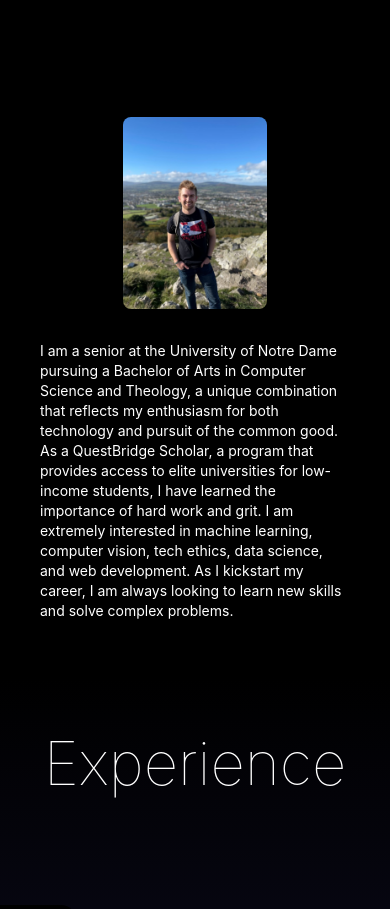
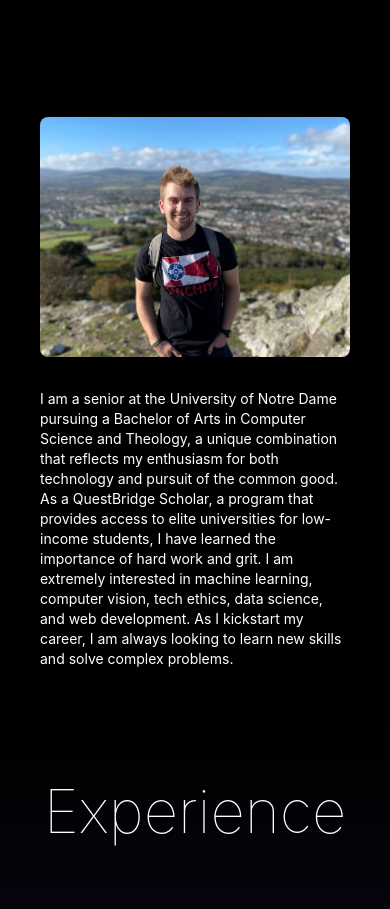
Before and after one commit to GusHauge/GusHauge.github.io, a React (Create React App) app: page / in a window 390 px wide. Shown: the part 1003-1912 px from the top of the page. Built offline with nearby package versions, Linux system fonts and the light colour scheme.

Commit message:
Used object-cover on About

```diff
--- a/src/components/About.js
+++ b/src/components/About.js
@@ -10,7 +10,7 @@ export const About = () => {
           <img
             src={require("../images/Bray_Frontal.jpg")}
             alt="Gus"
-            class="rounded-lg w-36 sm:w-44 md:w-56 lg:w-64"
+            class="rounded-lg w-96 h-60 object-cover sm:w-44 sm:h-auto md:w-56 md:h-auto lg:w-64 lg:h-auto"
           />
         </div>
         <p class="text-sm md:text-base lg:text-lg max-w-lg">
```
